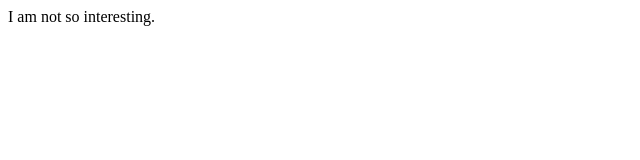
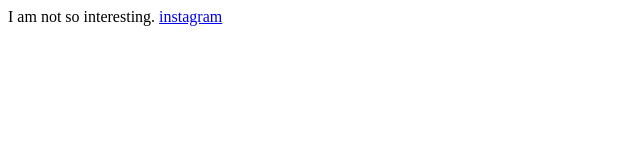
Before and after one commit to dwhxstudio/Matthias-Schaefer, a plain HTML site: page about.html in a window 1280 px wide. Shown: the full height of the page, 0-640 px from the left. Drawn offline with Linux system fonts and the light colour scheme.

Commit message:
add instagram

```diff
--- a/about.html
+++ b/about.html
@@ -8,5 +8,6 @@
 </head>
 <body>
     I am not so interesting.
+    <a href="https://instagram.com/pitscher" target="_blank" rel="noopener noreferrer">instagram</a>
 </body>
 </html>
```
